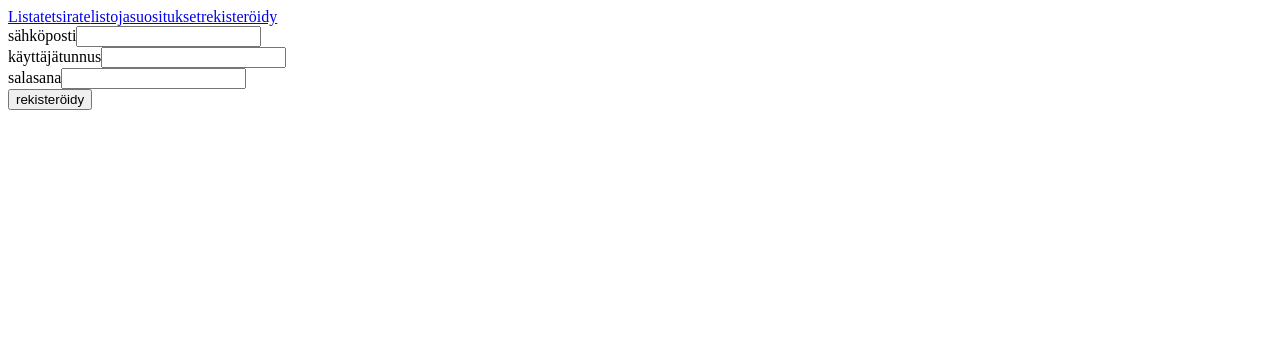
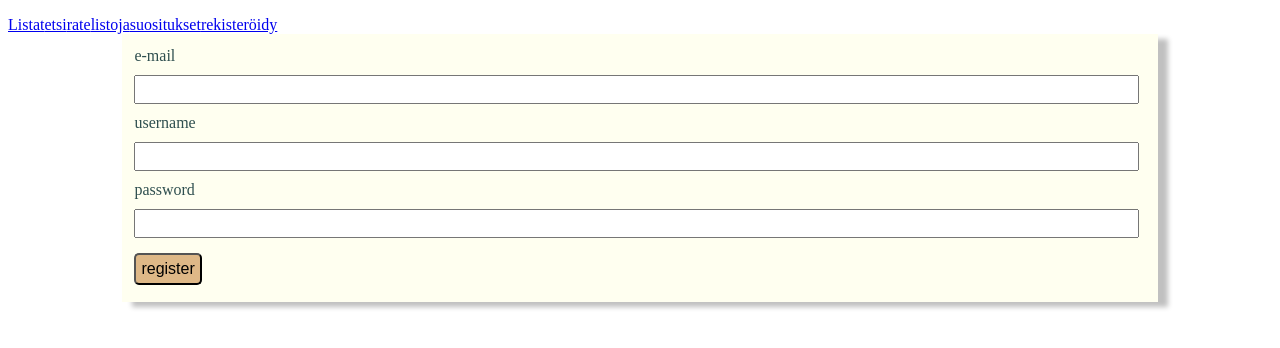
Before and after one commit to KaroliinaM/reads, a React (Create React App) app in the folder reads-frontend/: page /register in a window 1280 px wide. Shown: the top 348 px of the page. Built offline with nearby package versions, Linux system fonts and the light colour scheme.

Commit message:
styles and register handling

```diff
--- a/reads-frontend/src/App.js
+++ b/reads-frontend/src/App.js
@@ -8,6 +8,8 @@ import RecommendContainer from './containers/RecommendContainer'
 import RegisterContainer from './containers/RegisterContainer'
 import LoginContainer from './containers/LoginContainer'
 import PrivateRoute from './components/PrivateRoute'
+import Notification from './components/Notification'
+import './form.css'
 //import BookService from './services/BookService'
 import {
   BrowserRouter as Router,
@@ -16,9 +18,19 @@ import {
 
 const App =()=> {
   const [user, setUser]=useState(null)
+  const [message, setMessage]=useState(null)
+
+  const setNotification = (notification) => {
+    setMessage(notification)
+    setTimeout(()=> {
+      setMessage(null)
+    }, 5000)
+  }
 
 
 return(
+  <div>
+  <Notification message={message} />
   <Router>
     <div>
       <Link to="/">Listat</Link>
@@ -36,10 +48,10 @@ return(
       <PrivateRoute component={SampleBooksContainer} path= '/rate' isAuth={!!user} />
       <PrivateRoute component={RecommendContainer} path='/recommendations' isAuth={!!user} />
       <Route path='/register'>
-        <RegisterContainer />
+        <RegisterContainer notifyUser={setNotification} />
       </Route>
       <Route path='/login'>
-        <LoginContainer setUser={setUser} />
+        <LoginContainer setUser={setUser} notifyUser={setNotification} />
       </Route>
       <Route path="/">
         {user ?
@@ -52,6 +64,7 @@ return(
       </Route>
     </Switch>
   </Router>
+  </div>
 )}
 
 export default App;
--- /dev/null
+++ b/reads-frontend/src/components/Input.js
@@ -0,0 +1,21 @@
+import React from 'react'
+
+const Input = ({label, type, value, onChange}) => {
+    return(
+        <div>
+            <div className='form-label'>
+            {label}
+            </div>
+            <input
+                className='form-input'
+                type={type}
+                value={value}
+                onChange={onChange}
+            />
+        </div>
+
+    )
+
+}
+
+export default Input
--- /dev/null
+++ b/reads-frontend/src/components/Notification.js
@@ -0,0 +1,12 @@
+import React from 'react'
+
+
+const Notification = ({message}) => {
+    return (
+    <div>
+        <p>{message}</p>
+    </div>
+    )
+}
+
+export default Notification
--- a/reads-frontend/src/containers/LoginContainer.js
+++ b/reads-frontend/src/containers/LoginContainer.js
@@ -1,6 +1,8 @@
 import React, {useState} from 'react'
 import {useHistory} from 'react-router-dom'
 import BookService from '../services/BookService'
+import Input from '../components/Input'
+import { Link } from 'react-router-dom'
 
 const LoginContainer = ({setUser}) => {
     const [username, setUsername]=useState("")
@@ -29,14 +31,21 @@ const LoginContainer = ({setUser}) => {
             const path=data.taste_tested? '/':'/rate'
             history.push(path)
         })
+
+       /*  <div>username<input value={username} onChange={(e)=>setUsername(e.target.value)} /></div>
+        <div>password<input value={password} onChange={(e)=> setPassword(e.target.value)} /></div>
+        <button type='submit'>kirjaudu</button> */
     }
 
     return(
-        <form onSubmit={handleLogin} >
-            <div>username<input value={username} onChange={(e)=>setUsername(e.target.value)} /></div>
-            <div>password<input value={password} onChange={(e)=> setPassword(e.target.value)} /></div>
-            <button type='submit'>kirjaudu</button>
-        </form>
+        <div className='form-container'>
+            <form className='form-element' onSubmit={handleLogin} >
+                <Input label='username' type='text' value={username} onChange={(e)=>setUsername(e.target.value)} />
+                <Input label='password' type='password' value={password} onChange={(e)=> setPassword(e.target.value)}/>
+                <button className='form-button' type='submit'>kirjaudu</button>
+            </form>
+            <Link to='/register'>register</Link>
+        </div>
     )
 }
 
--- a/reads-frontend/src/containers/RegisterContainer.js
+++ b/reads-frontend/src/containers/RegisterContainer.js
@@ -1,7 +1,8 @@
 import React, {useState} from 'react'
 import {useHistory} from 'react-router-dom'
+import Input from '../components/Input'
 
-const RegisterContainer = () => {
+const RegisterContainer = ({notifyUser}) => {
     const [email, setEmail] = useState("")
     const [username, setUsername] =useState("")
     const [password, setPassword] = useState("")
@@ -24,22 +25,25 @@ const RegisterContainer = () => {
         })
         .then(response => {
             if(response.ok) {
+                notifyUser('user created')
                 history.push('/login')
-
             }
             else {
+                notifyUser('error during registration')
                 console.log('error')
             }
         })
     }
 
     return(
-        <form onSubmit={handleRegister} >
-            <div>sähköposti<input value={email} onChange={(e) => setEmail(e.target.value)} /></div>
-            <div>käyttäjätunnus<input value={username} onChange={(e) => setUsername(e.target.value)} /></div>
-            <div>salasana<input value={password} onChange={(e) => setPassword(e.target.value)} /></div>
-            <button type='submit'>rekisteröidy</button>
-        </form>
+        <div className='form-container'>
+            <form onSubmit={handleRegister} >
+                <Input label='e-mail' type='text' value={email} onChange={(e) => setEmail(e.target.value)}/>
+                <Input label='username' type='text' value={username} onChange={(e) => setUsername(e.target.value)} />
+                <Input label='password' type='password' value={password} onChange={(e) => setPassword(e.target.value)} />
+                <button className='form-button' type='submit'>register</button>
+            </form>
+        </div>
     )
 }
 
--- a/reads-frontend/src/containers/SearchBookContainer.js
+++ b/reads-frontend/src/containers/SearchBookContainer.js
@@ -3,12 +3,20 @@ import Book from '../components/Book'
 import ListPicker from '../components/ListPicker'
 import BookService from '../services/BookService'
 import Rating from 'react-rating'
+import { useHistory, useLocation } from 'react-router-dom'
 
 
 const SearchBookContainer =()=> {
+
+  const history=useHistory()
+  const location=useLocation()
+
   const [isbn, setIsbn]=useState('')
-  const [bookByIsbn, setBookByIsbn]=useState(null)
+  const [bookByIsbn, setBookByIsbn]=useState(location.state? location.state.book: undefined)
   const [readLists, setReadLists] = useState([])
+
+
+  const primary=!!location.state
 
   useEffect(() => {
     BookService.getReadLists()
@@ -23,7 +31,16 @@ const SearchBookContainer =()=> {
     .then(data => {
         console.log(data)
         console.log(data.authors[0])
-        setBookByIsbn(data)
+        if(!primary) {
+          history.push({
+            pathname: '/etsi',
+            state: { book: data }
+          })
+        }else {
+          setBookByIsbn(data)
+        }
+
+
     })
   }
   const addBookToList = (listId) => {
@@ -58,11 +75,12 @@ const SearchBookContainer =()=> {
 
 
 return(
-  <div className='frontpage-app'>
+  <div>
     <form onSubmit={submitForm}>
-      <input value={isbn} onChange={(e)=>setIsbn(e.target.value)} />
-      <button type='submit'>lähetä</button>
+      <input className = 'input' value={isbn} onChange={(e)=>setIsbn(e.target.value)} />
+      <button className = 'button' type='submit'>lähetä</button>
     </form>
+    {console.log('history', location.state)}
     {bookByIsbn &&
       <>
         <Book book={bookByIsbn} />
--- /dev/null
+++ b/reads-frontend/src/form.css
@@ -0,0 +1,29 @@
+.form-container {
+    width:80%;
+    background-color: 	#FFFFF0;
+    box-shadow: 10px 5px 5px #C0C0C0;
+    padding: 1%;
+    margin: 0 auto;
+}
+
+.form-element {
+    padding:1% 0;
+}
+
+.form-input {
+    padding: 5px;
+    margin: 10px 0;
+    width:98%;
+}
+
+.form-label {
+    color: #2F4F4F;
+}
+
+.form-button {
+    border-radius: 5px;
+    padding: 5px;
+    margin:5px 0;
+    background-color: #DEB887;
+    font-size: inherit;
+}
--- a/reads-frontend/src/index.css
+++ b/reads-frontend/src/index.css
@@ -43,3 +43,10 @@ img {
     padding:1%;
     margin: 1%;
 }
+.input {
+    box-shadow: 6px 3px 3px #C0C0C0;
+    margin:1%;
+}
+.button {
+    box-shadow: 6px 3px 3px #C0C0C0;
+}
```
